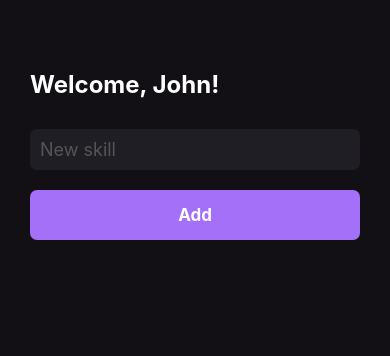
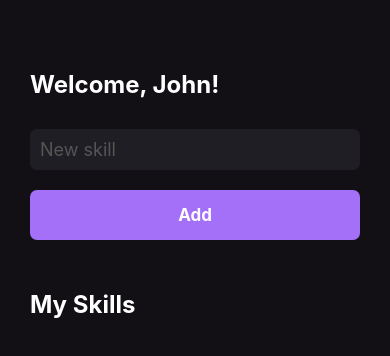
Before and after one commit to filipebteixeira98/myskills, a React Native app: screen / in a window 390 px wide. Shown: the top 356 px of the page. Built offline with nearby package versions, Linux system fonts and the light colour scheme.

Commit message:
chore(home): add an array of styles to Text component

```diff
--- a/src/pages/Home.js
+++ b/src/pages/Home.js
@@ -10,6 +10,7 @@ export function Home() {
         <TouchableOpacity style={styles.button} activeOpacity={0.7}>
           <Text style={styles.buttonText}>Add</Text>
         </TouchableOpacity>
+        <Text style={[styles.title, { marginTop: 50 }]}>My Skills</Text>
       </View>
     </>
   );
```
